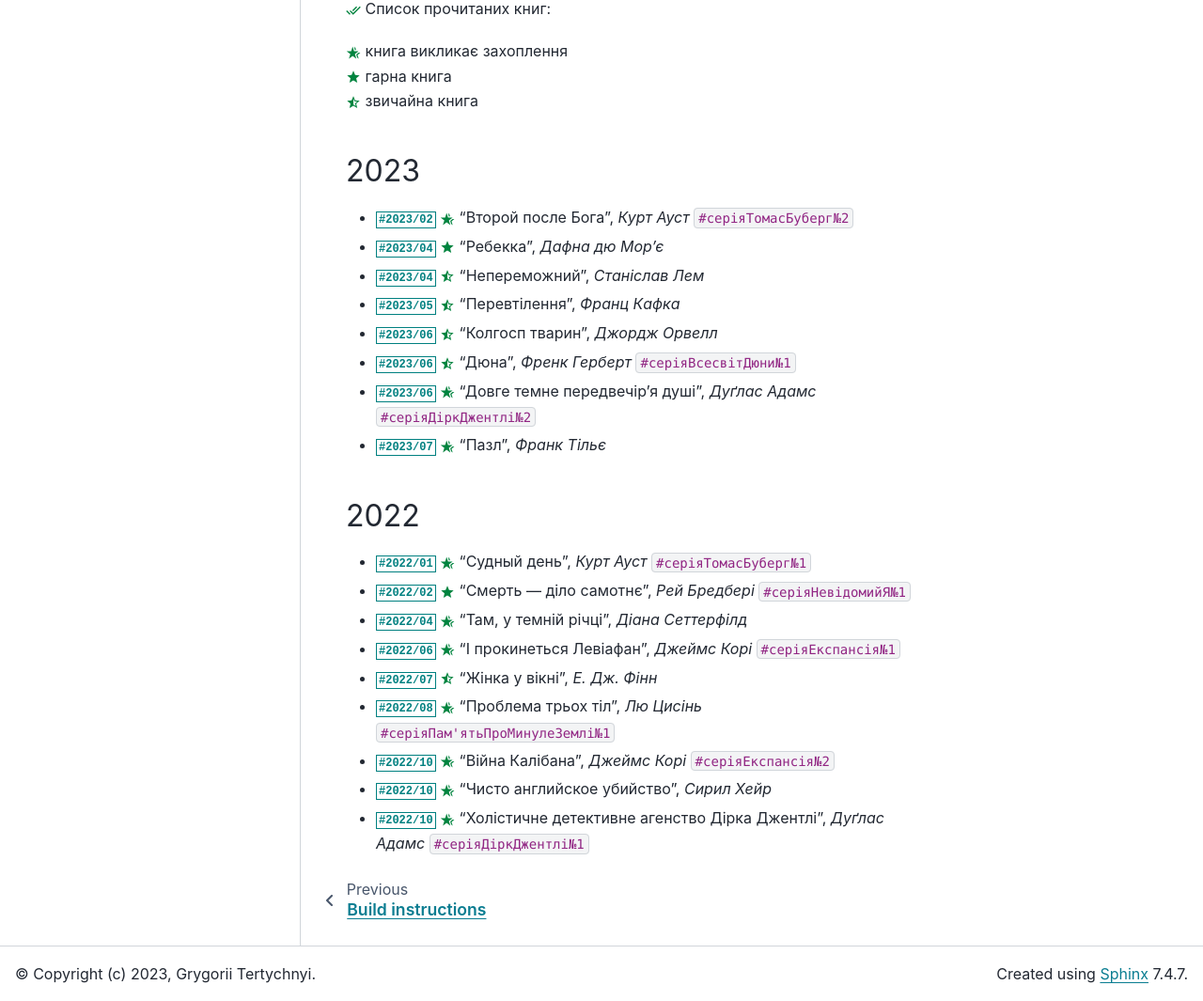
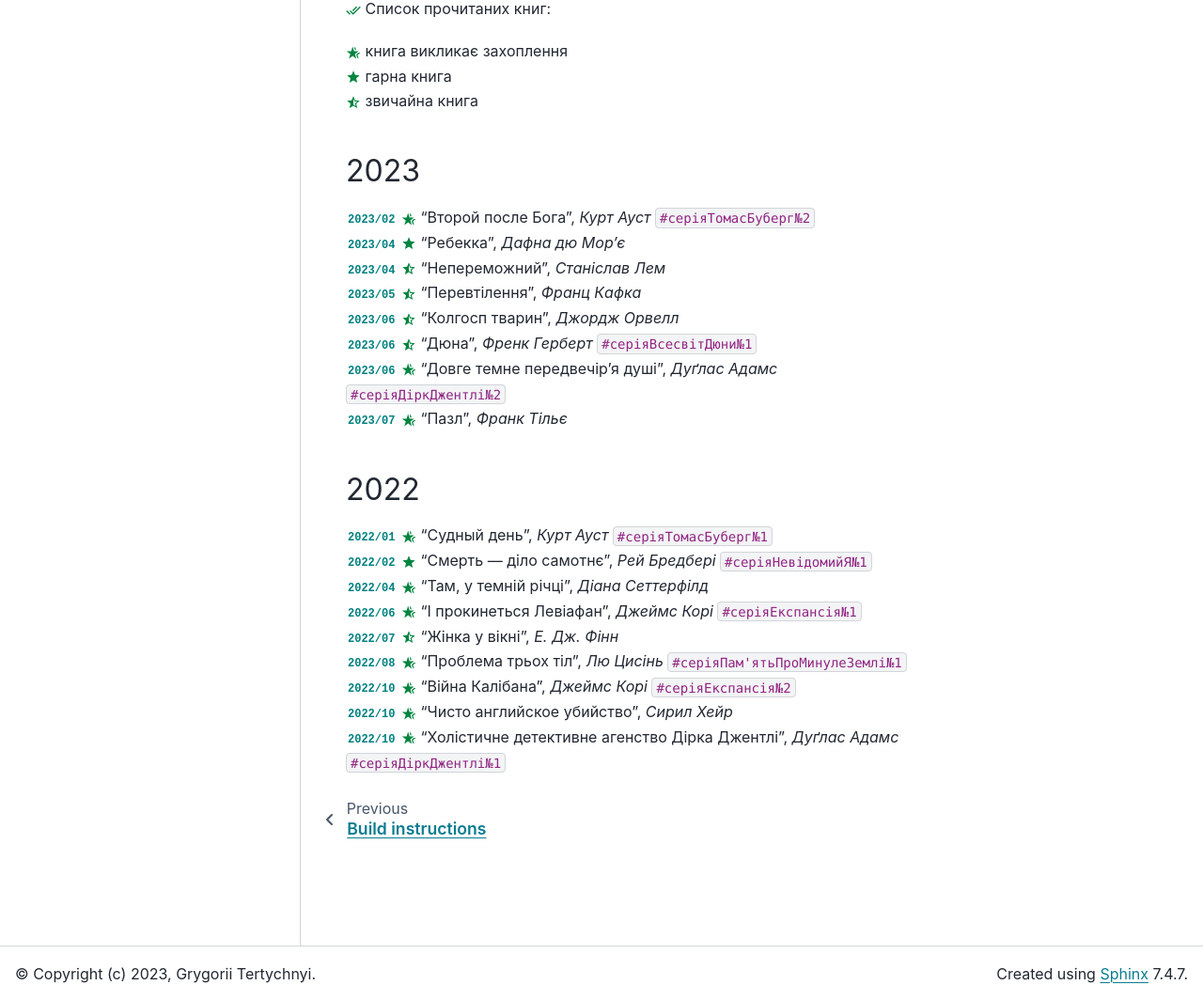
Before and after one commit to grembeter/randoc, a Sphinx documentation site: the page built from docs/source/books.rst, in a window 1280 px wide and 1378 px high, cut to the strip 313-1378 px from the top of the window. Shown: the whole strip at 94% size. Built offline with Sphinx 7.4.7 and the PyData theme 0.15.4, drawn with Linux system fonts in a browser that asks for light colours.

```diff
--- a/docs/source/_static/css/roles.css
+++ b/docs/source/_static/css/roles.css
@@ -8,6 +8,5 @@
     box-sizing: border-box;
     background-origin: padding-box;
     background-clip: border-box;
-    border-style: solid;
-    border-width: 1px;
+    border-style: none;
 }
--- a/docs/source/books.rst
+++ b/docs/source/books.rst
@@ -17,24 +17,24 @@
 2023
 ====
 
-* :teal:`#2023/02` |+| "Второй после Бога", *Курт Ауст* ``#серіяТомасБуберг№2``
-* :teal:`#2023/04` |/| "Ребекка", *Дафна дю Мор’є*
-* :teal:`#2023/04` |-| "Непереможний", *Станіслав Лем*
-* :teal:`#2023/05` |-| "Перевтілення", *Франц Кафка*
-* :teal:`#2023/06` |-| "Колгосп тварин", *Джордж Орвелл*
-* :teal:`#2023/06` |-| "Дюна", *Френк Герберт* ``#серіяВсесвітДюни№1``
-* :teal:`#2023/06` |+| "Довге темне передвечір’я душі", *Дуґлас Адамс* ``#серіяДіркДжентлі№2``
-* :teal:`#2023/07` |+| "Пазл", *Франк Тільє*
+| :teal:`2023/02` |+| "Второй после Бога", *Курт Ауст* ``#серіяТомасБуберг№2``
+| :teal:`2023/04` |/| "Ребекка", *Дафна дю Мор’є*
+| :teal:`2023/04` |-| "Непереможний", *Станіслав Лем*
+| :teal:`2023/05` |-| "Перевтілення", *Франц Кафка*
+| :teal:`2023/06` |-| "Колгосп тварин", *Джордж Орвелл*
+| :teal:`2023/06` |-| "Дюна", *Френк Герберт* ``#серіяВсесвітДюни№1``
+| :teal:`2023/06` |+| "Довге темне передвечір’я душі", *Дуґлас Адамс* ``#серіяДіркДжентлі№2``
+| :teal:`2023/07` |+| "Пазл", *Франк Тільє*
 
 2022
 ====
 
-* :teal:`#2022/01` |+| "Судный день", *Курт Ауст* ``#серіяТомасБуберг№1``
-* :teal:`#2022/02` |/| "Смерть --- діло самотнє", *Рей Бредбері* ``#серіяНевідомийЯ№1``
-* :teal:`#2022/04` |+| "Там, у темній річці", *Діана Сеттерфілд*
-* :teal:`#2022/06` |+| "І прокинеться Левіафан", *Джеймс Корі* ``#серіяЕкспансія№1``
-* :teal:`#2022/07` |-| "Жінка у вікні", *Е. Дж. Фінн*
-* :teal:`#2022/08` |+| "Проблема трьох тіл", *Лю Цисінь* ``#серіяПам'ятьПроМинулеЗемлі№1``
-* :teal:`#2022/10` |+| "Війна Калібана", *Джеймс Корі* ``#серіяЕкспансія№2``
-* :teal:`#2022/10` |+| "Чисто английское убийство", *Сирил Хейр*
-* :teal:`#2022/10` |+| "Холістичне детективне агенство Дірка Джентлі", *Дуґлас Адамс* ``#серіяДіркДжентлі№1``
+| :teal:`2022/01` |+| "Судный день", *Курт Ауст* ``#серіяТомасБуберг№1``
+| :teal:`2022/02` |/| "Смерть --- діло самотнє", *Рей Бредбері* ``#серіяНевідомийЯ№1``
+| :teal:`2022/04` |+| "Там, у темній річці", *Діана Сеттерфілд*
+| :teal:`2022/06` |+| "І прокинеться Левіафан", *Джеймс Корі* ``#серіяЕкспансія№1``
+| :teal:`2022/07` |-| "Жінка у вікні", *Е. Дж. Фінн*
+| :teal:`2022/08` |+| "Проблема трьох тіл", *Лю Цисінь* ``#серіяПам'ятьПроМинулеЗемлі№1``
+| :teal:`2022/10` |+| "Війна Калібана", *Джеймс Корі* ``#серіяЕкспансія№2``
+| :teal:`2022/10` |+| "Чисто английское убийство", *Сирил Хейр*
+| :teal:`2022/10` |+| "Холістичне детективне агенство Дірка Джентлі", *Дуґлас Адамс* ``#серіяДіркДжентлі№1``
```
